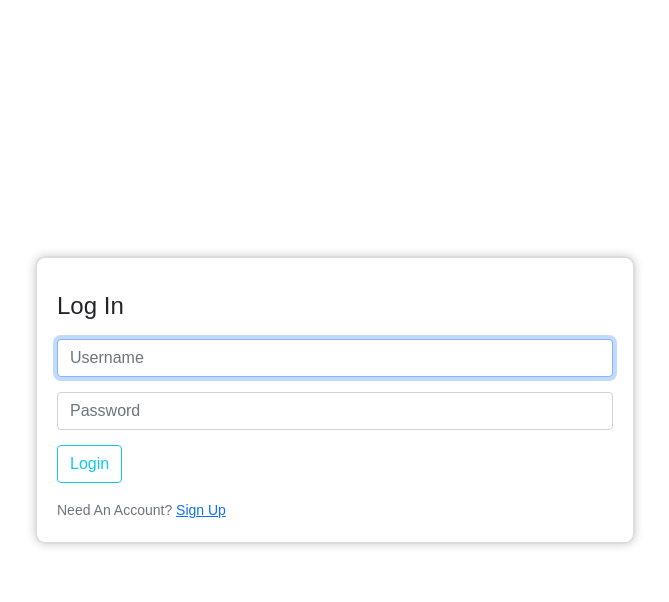
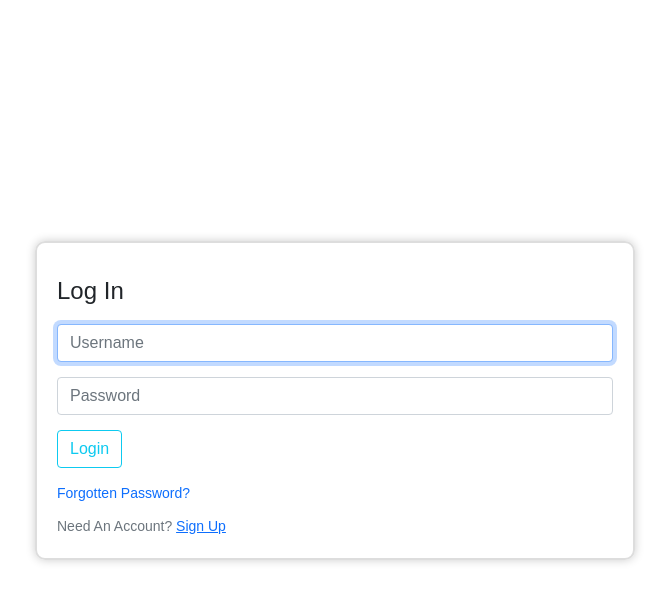
Before and after one commit to J-Varun-P/Campus-Connect, a Django app: page / in a window 1280 px wide. Shown: the top 602 px of the page, without its empty margins (305-974 px from the left). Run offline with Django 3.2, Linux system fonts and the light colour scheme.

Commit message:
passwords

```diff
--- a/meet/static/meet/styles.css
+++ b/meet/static/meet/styles.css
@@ -16,7 +16,7 @@
   min-height: min-content;
 }
 
-.form_register, .form_update{
+.form_register, .form_update, .password_forms{
   width: 75%;
   min-width: 300px;
   max-width: 600px;
@@ -85,6 +85,15 @@ form{
   text-align: center;
 }
 
+.forgot_password{
+  display: block;
+}
+
+.forgot_password a{
+  text-decoration: none;
+}
+
+
 .navigation {
   display: flex;
   flex-wrap: wrap;
@@ -120,7 +129,7 @@ form{
 
 #closeform{
   position: absolute;
-  padding: 6px 8px;
+  padding: 4px 8px;
   right: 18px;
   top: 24px;
 }
--- a/meet/templates/meet/login.html
+++ b/meet/templates/meet/login.html
@@ -17,6 +17,9 @@
           <input class="form-control" type="password" name="password" placeholder="Password">
           <input class="btn btn-outline-info" type="submit" value="Login">
         </fieldset>
+        <small class="text-muted forgot_password">
+          <a href="{% url 'password_reset' %}">Forgotten Password?</a>
+        </small>
         <small class="text-muted">
             Need An Account? <a class="ml-2" href="{% url 'register' %}">Sign Up</a>
         </small>
--- /dev/null
+++ b/meet/templates/meet/password_reset_done.html
@@ -0,0 +1,6 @@
+{% extends "meet/layout.html" %}
+{% block body %}
+    <div class="alert alert-info">
+        An email has been sent with instructions to reset your password
+    </div>
+{% endblock %}
--- a/meet/urls.py
+++ b/meet/urls.py
@@ -1,4 +1,5 @@
 from django.urls import path
+from django.contrib.auth import views as auth_views
 
 from . import views
 
@@ -9,4 +10,8 @@ urlpatterns = [
     path("logout/", views.logout_view, name="logout"),
     path("index/", views.index, name="index"),
     path("profile/", views.profile, name="profile"),
+     path('password-reset/',auth_views.PasswordResetView.as_view(template_name='meet/password_reset.html'),name='password_reset'),
+    path('password-reset/done/',auth_views.PasswordResetDoneView.as_view(template_name='meet/password_reset_done.html'),name='password_reset_done'),
+    path('password-reset-confirm/<uidb64>/<token>/',auth_views.PasswordResetConfirmView.as_view(template_name='meet/password_reset_confirm.html'),name='password_reset_confirm'),
+    path('password-reset-complete/',auth_views.PasswordResetCompleteView.as_view(template_name='meet/password_reset_complete.html'),name='password_reset_complete'),
 ]
```
Also changed, not shown: capstone/settings.py (+10 -0 lines), meet/templates/meet/password_reset.html (added, +16 -0 lines), meet/templates/meet/password_reset_complete.html (added, +7 -0 lines), meet/templates/meet/password_reset_confirm.html (added, +16 -0 lines), db.sqlite3.
